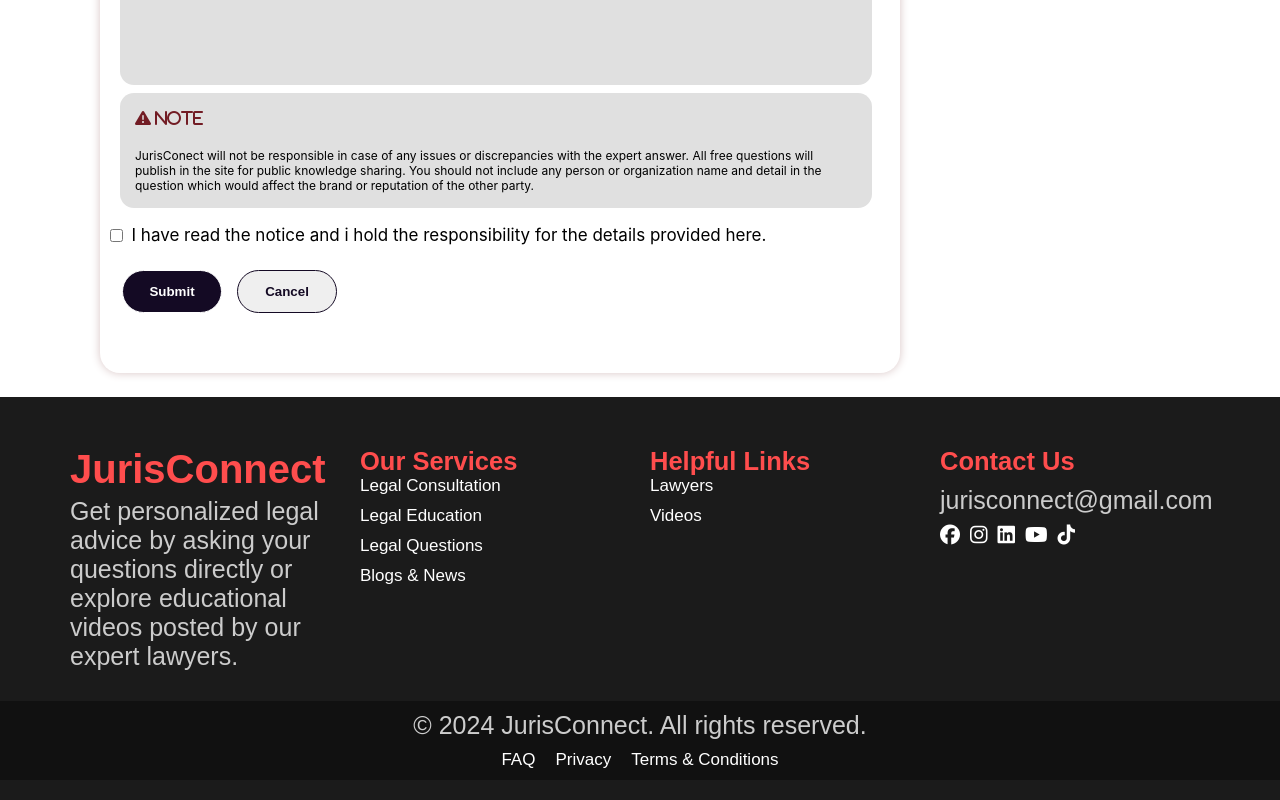
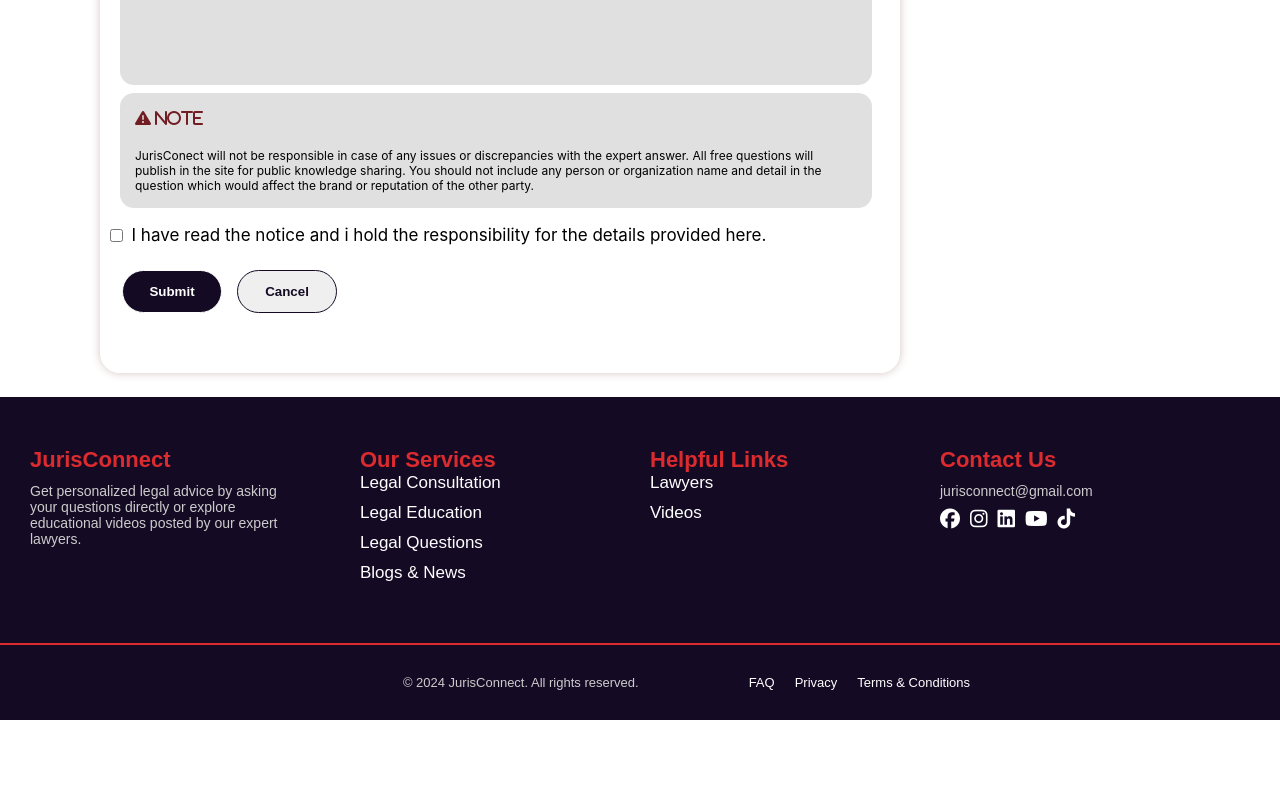
Before and after one commit to JayaruPerera/Juris_Connect, a React (Create React App) app in the folder juris_connect/: page /legalcon in a window 1280 px wide. Shown: the part 1219-2019 px from the top of the page. After the commit the page ends 1939 px from the top, so only its background shows below. Built offline with nearby package versions, Linux system fonts and the light colour scheme.

Commit message:
finalized the footer

```diff
--- a/juris_connect/src/components/Footer/Footer.css
+++ b/juris_connect/src/components/Footer/Footer.css
@@ -1,7 +1,7 @@
 
 
 .footer {
-    background-color: #1b1b1b;
+    background-color: #140A24;
     color: #ffffff;
     padding: 20px 0;
     font-family: Arial, sans-serif;
@@ -14,12 +14,18 @@
     padding: 20px;
     max-width: 1200px;
     margin: 0 auto;
+
 }
 
 .footer-section {
     flex: 1;
     margin: 10px;
     min-width: 200px;
+}
+.logo-section{
+    padding-right: 40px;
+
+    margin-left: -30px;
 }
 .footer-section h1{
     font-size: 40px;
@@ -28,7 +34,8 @@
 
 .footer-section h1,
 .footer-section h2 {
-    color: #ff4d4d;
+    color: #DB2B2F;
+    font-size: 22px;
 }
 
 .footer-section ul {
@@ -38,12 +45,14 @@
 
 .footer-section ul li {
     margin-bottom: 10px;
+    cursor: pointer;
 }
 
 .logo-section p,
 .contact-section p {
     margin-top: 10px;
     color: #cccccc;
+    font-size: 14px;
 }
 
 .social-icons {
@@ -57,18 +66,28 @@
 }
 
 .social-icons i:hover {
-    color: #ff4d4d;
+    color: #DB2B2F;
 }
 
 .footer-bottom {
-    background-color: #111111;
+
     padding: 10px 0;
-    text-align: center;
+    text-align: right ;
+    display: flex;
+    justify-content: flex-end;
+    align-items: center;
+    flex-wrap: wrap;
+    gap: 50px;
+    margin-right: 300px;
+    align-items: center;
+    gap: 100px;
+
 }
 
 .footer-bottom p {
     margin: 0;
     color: #cccccc;
+    font-size: 13px;
 }
 
 .footer-bottom ul {
@@ -76,14 +95,21 @@
     padding: 0;
     display: flex;
     justify-content: center;
-    margin-top: 10px;
+
 }
 
 .footer-bottom ul li {
     margin: 0 10px;
     cursor: pointer;
+    font-size: 13px;
 }
 
 .footer-bottom ul li:hover {
-    color: #ff4d4d;
+    color: #DB2B2F;
 }
+hr.custom-line  {
+    border: none;
+    border-top: 2px solid #DB2B2F;
+    margin: 20px 0;
+    width: 100%;
+}
--- a/juris_connect/src/components/Footer/Footer.js
+++ b/juris_connect/src/components/Footer/Footer.js
@@ -6,7 +6,7 @@
         <footer className="footer">
             <div className="footer-container">
                 <div className="footer-section logo-section">
-                    <h1>JurisConnect</h1>
+                    <h2>JurisConnect</h2>
                     <p>Get personalized legal advice by asking your questions directly or explore educational videos posted by our expert lawyers.</p>
                 </div>
                 <div className="footer-section services-section">
@@ -37,6 +37,7 @@
                     </div>
                 </div>
             </div>
+            <hr className="custom-line"/>
             <div className="footer-bottom">
                 <p>© 2024 JurisConnect. All rights reserved.</p>
                 <ul>
```
